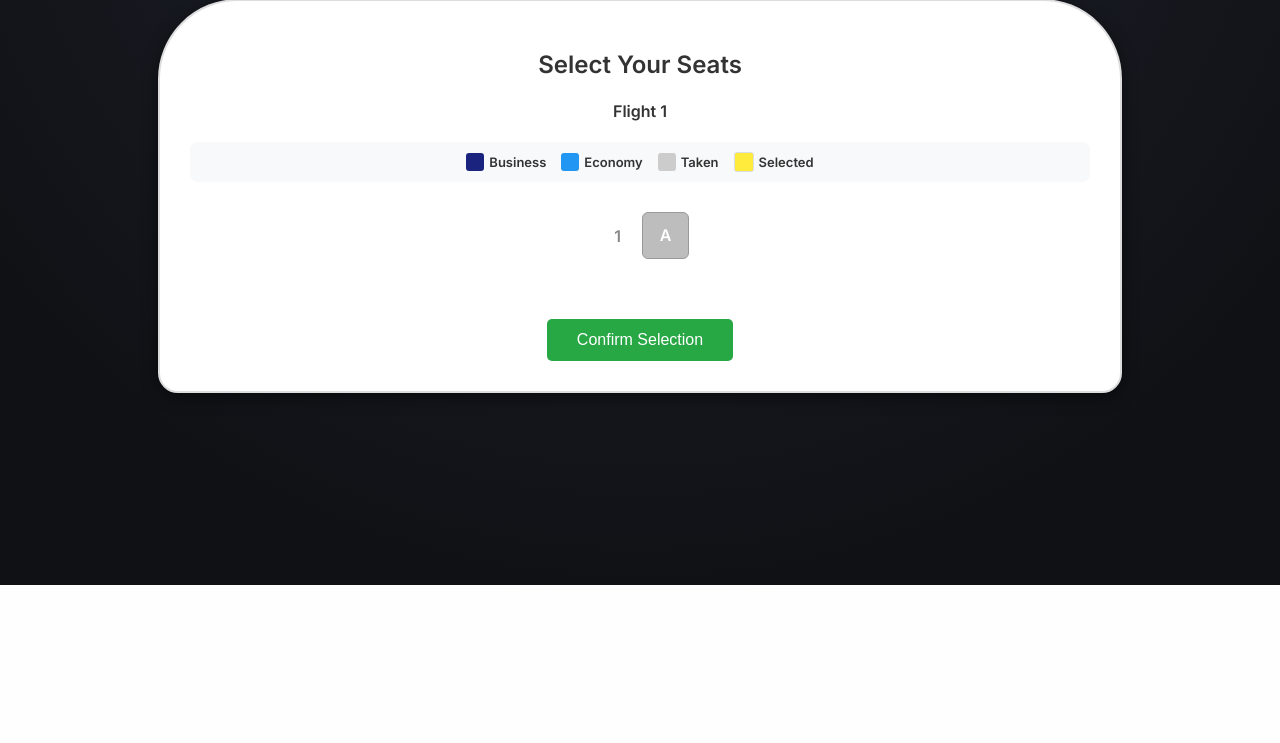
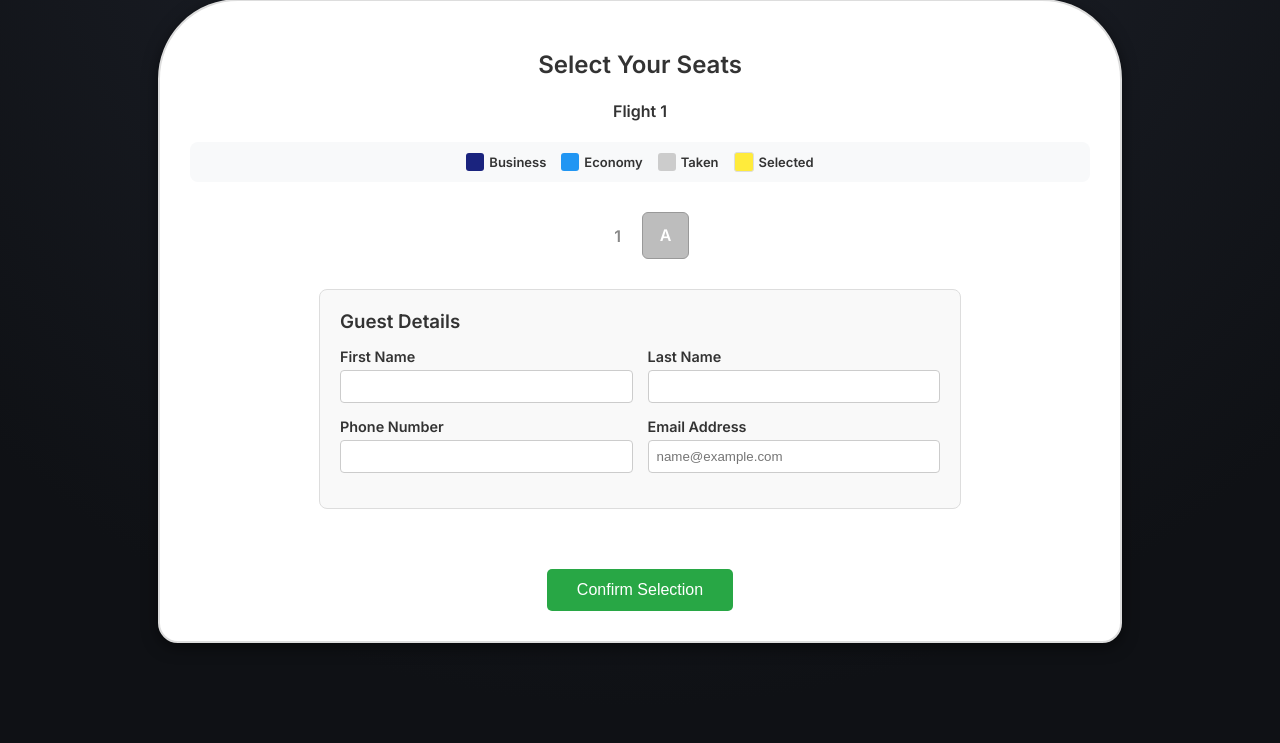
Before and after one commit to maorshavit-boop/InformationSystems, a Flask app: page /book_flight/1 in a window 1280 px wide. Shown: the part 215-958 px from the top of the page. Before the commit the page ends 800 px from the top, so only its background shows below. Run offline with Flask 3, Linux system fonts and the light colour scheme; tables that the repository leaves empty or names only in its code hold one stand-in row (values such as "Sample post").

Commit message:
Added guest management feature and fixed email handling bugs

```diff
--- a/code/main.py
+++ b/code/main.py
@@ -377,6 +377,39 @@ def manager_reports():
     return render_template('reports.html', data=data)
 
 
+@app.route('/guest_manage', methods=['GET', 'POST'])
+def guest_manage():
+    """Handles guest access to view and cancel bookings."""
+    if request.method == 'POST':
+        action = request.form.get('action')
+        order_code = request.form.get('order_code')
+        email = request.form.get('email')
+
+        order_data = get_order_by_code(order_code, email)
+
+        if not order_data:
+            flash("Order not found or email does not match.", "danger")
+            return redirect(url_for('guest_manage'))
+
+        #view details
+        if action == 'view':
+            return render_template('guest_order.html', order=order_data, email=email)
+
+        # 3. cancel order, calculate cancellation fee
+        elif action == 'cancel':
+            success, msg = cancel_order_transaction(order_code)
+
+            updated_order = get_order_by_code(order_code, email)
+
+            if success:
+                flash(msg, "success")
+            else:
+                flash(msg, "danger")
+
+            return render_template('guest_order.html', order=updated_order, email=email)
+
+    return render_template('guest_login.html')
+
 if __name__ == '__main__':
     #Running in debug mode for easier development
     app.run(debug=True)
--- a/code/utils.py
+++ b/code/utils.py
@@ -157,7 +157,7 @@ def get_order_by_code(order_code, email):
             SELECT o.order_code, o.status, o.order_date, SUM(t.price) as total_price
             FROM Orders o
             JOIN Flight_Tickets t ON o.order_code = t.order_code
-            WHERE o.order_code = %s AND o.email = %s
+            WHERE o.order_code = %s AND o.customer_email = %s
             GROUP BY o.order_code
         """
         cursor.execute(query_order, (order_code, email))
@@ -165,6 +165,7 @@ def get_order_by_code(order_code, email):
 
         if not order_info:
             return None
+
         query_tickets = """
             SELECT t.flight_id, t.row_num, t.column_num, t.class_type, t.price,
                    f.departure_date, f.departure_time, f.source_airport, f.destination_airport
--- a/templates/booking.html
+++ b/templates/booking.html
@@ -34,6 +34,41 @@
         .seat.business { background-color: #1a237e; color: white; border: 1px solid #000; }
         .seat.economy { background-color: #2196f3; color: white; border: 1px solid #1976d2; }
         .seat.taken { background-color: #bdbdbd !important; cursor: not-allowed; border: 1px solid #999; }
+
+        /* --- הוספנו עיצוב לטופס האורחים --- */
+        .guest-form {
+            max-width: 600px;
+            margin: 30px auto; /* קצת רווח מלמעלה */
+            padding: 20px;
+            background: #f9f9f9;
+            border: 1px solid #ddd;
+            border-radius: 8px;
+        }
+        .form-row {
+            display: grid;
+            grid-template-columns: 1fr 1fr;
+            gap: 15px;
+            margin-bottom: 15px;
+        }
+        .guest-form h3 {
+            margin-top: 0;
+            margin-bottom: 15px;
+            color: #333;
+            text-align: left;
+        }
+        .guest-form label {
+            display: block;
+            margin-bottom: 5px;
+            font-weight: bold;
+            font-size: 0.9em;
+        }
+        .guest-form input {
+            width: 100%;
+            padding: 8px;
+            border: 1px solid #ccc;
+            border-radius: 4px;
+            box-sizing: border-box; /* חשוב כדי שה-padding לא יחרוג */
+        }
     </style>
 </head>
 <body>
@@ -104,6 +139,31 @@
                     {% endfor %}
                 </div>
 
+                {% if not current_user.is_authenticated %}
+                <div class="guest-form">
+                    <h3>Guest Details</h3>
+                    <div class="form-row">
+                        <div>
+                            <label>First Name</label>
+                            <input type="text" name="guest_first" required>
+                        </div>
+                        <div>
+                            <label>Last Name</label>
+                            <input type="text" name="guest_last" required>
+                        </div>
+                    </div>
+                    <div class="form-row">
+                        <div>
+                            <label>Phone Number</label>
+                            <input type="text" name="guest_phone" required>
+                        </div>
+                        <div>
+                            <label>Email Address</label>
+                            <input type="email" name="guest_email" placeholder="name@example.com" required>
+                        </div>
+                    </div>
+                </div>
+                {% endif %}
                 <div style="text-align: center; margin-top: 30px;">
                     <button type="submit" class="confirm-btn">Confirm Selection</button>
                 </div>
--- a/templates/homepage.html
+++ b/templates/homepage.html
@@ -8,11 +8,11 @@
 </head>
 <body>
 
-<header>
+<header>d
     <div class="header-container">
-        <nav class="header-left-nav">
+<nav class="header-left-nav">
             <a href="/" class="nav-link-orange">DEPARTURES</a>
-            {% if current_user.is_authenticated %}
+            <a href="{{ url_for('guest_manage') }}" class="nav-link-orange">MANAGE BOOKING</a> {% if current_user.is_authenticated %}
                 {% if current_user.user_type == 'Registered' %}
                     <a href="/mytrips" class="nav-link-orange">MY TRIPS</a>
                 {% endif %}
```
Also changed, not shown: templates/guest_login.html (added, +50 -0 lines), templates/guest_order.html (added, +85 -0 lines).
